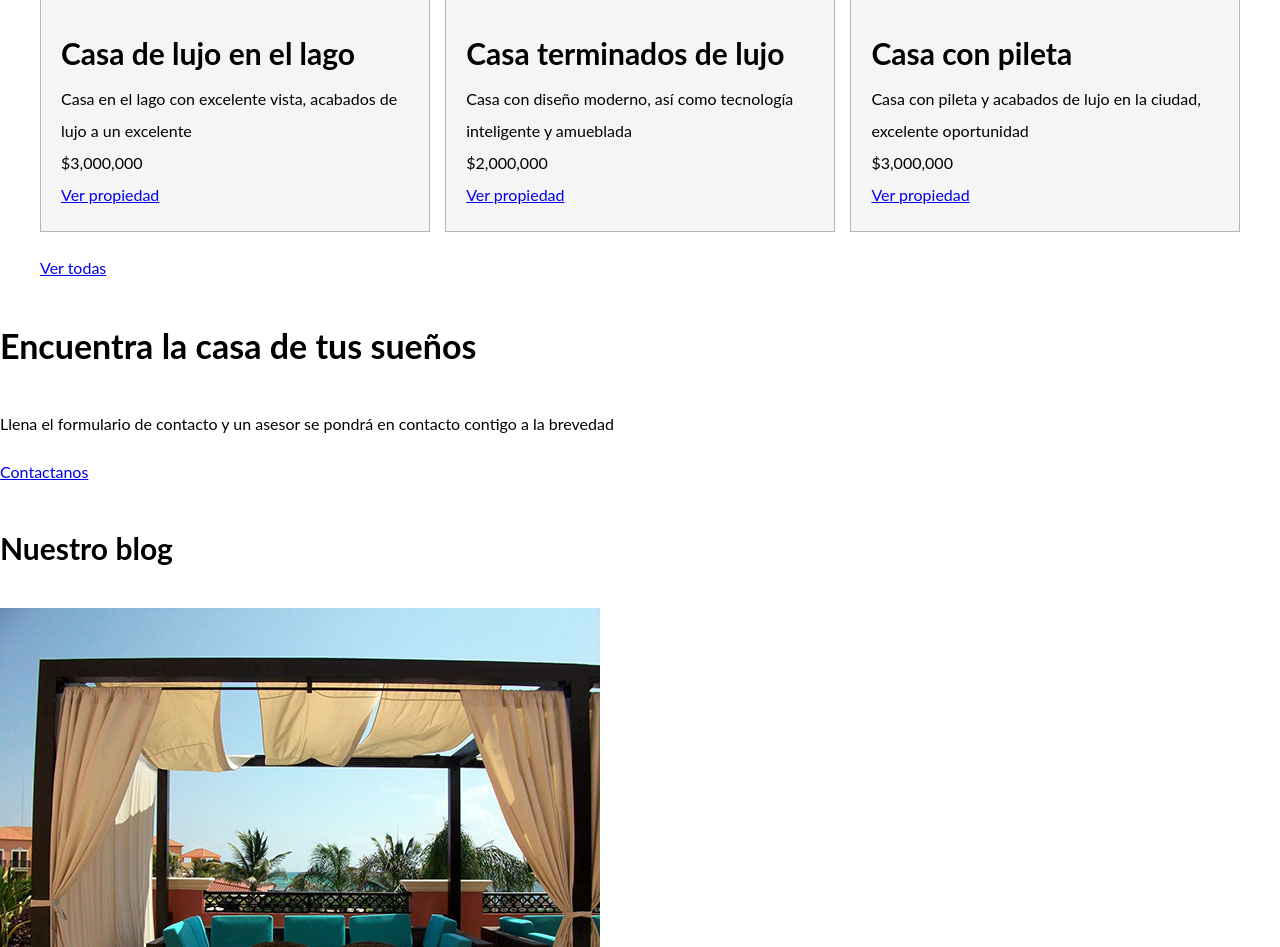
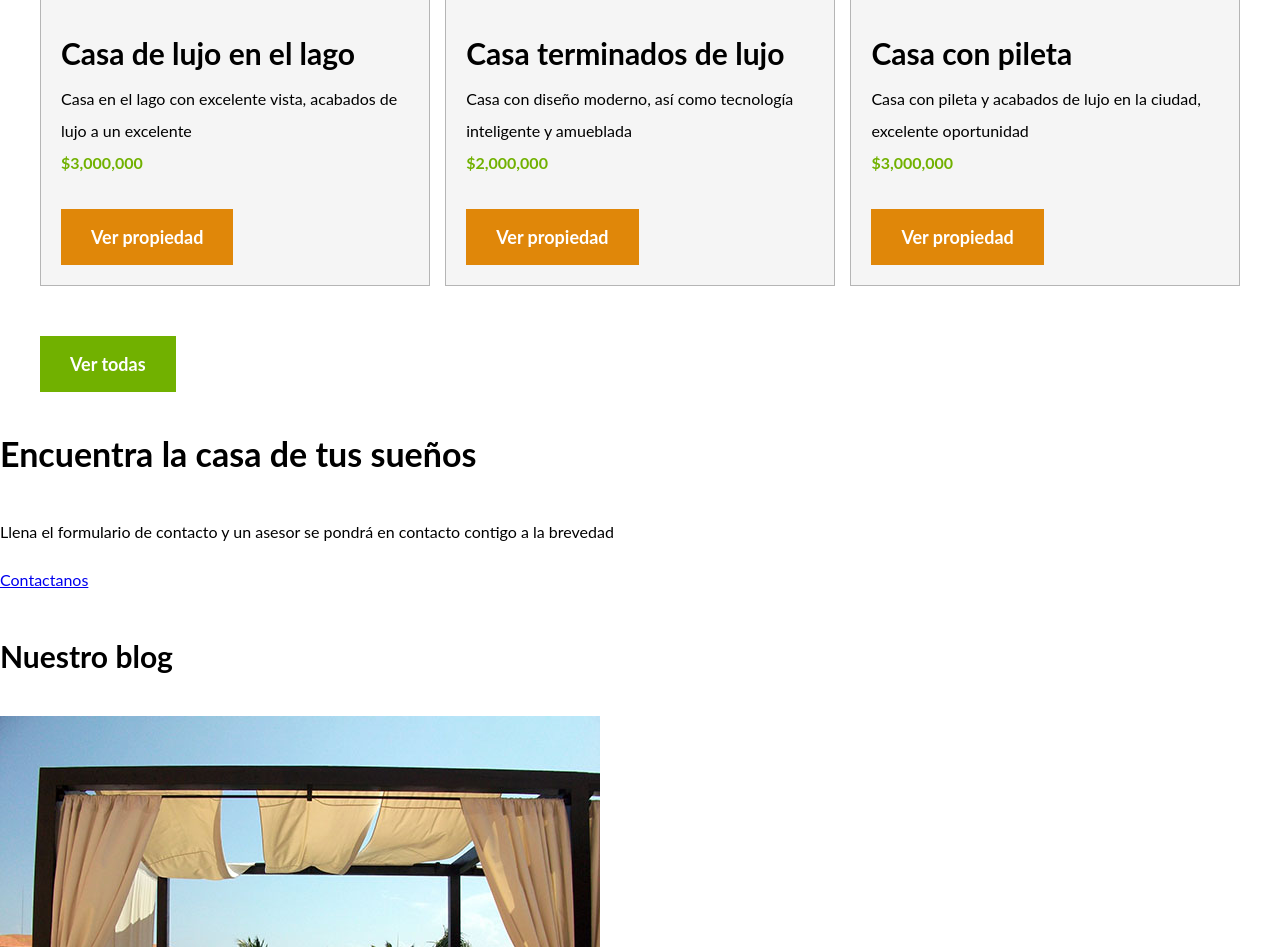
Before and after one commit to Fabianvcp/bienesraices, a plain HTML site: page index.html in a window 1280 px wide. Shown: the part 1715-2662 px from the top of the page. Drawn offline with Linux system fonts and the light colour scheme.

Commit message:
css completo

```diff
--- a/index.html
+++ b/index.html
@@ -78,8 +78,8 @@
                 <div class="contenido-anuncio">
                     <h3>Casa de lujo en el lago</h3>
                     <p>Casa en el lago con excelente vista, acabados de lujo a un excelente</p>
-                    <p>$3,000,000</p>
-                    <a href="# ">Ver propiedad</a>
+                    <p class="precio">$3,000,000</p>
+                    <a href="#" class="boton boton-amarillo">Ver propiedad</a>
                 </div>
             </div>
 
@@ -88,8 +88,8 @@
                 <div class="contenido-anuncio">
                     <h3>Casa terminados de lujo</h3>
                     <p>Casa con diseño moderno, así como tecnología inteligente y amueblada</p>
-                    <p>$2,000,000</p>
-                    <a href="# ">Ver propiedad</a>
+                    <p class="precio">$2,000,000</p>
+                    <a href="#" class="boton boton-amarillo">Ver propiedad</a>
                 </div>
             </div>
 
@@ -98,11 +98,13 @@
                 <div class="contenido-anuncio">
                     <h3>Casa con pileta</h3>
                     <p>Casa con pileta y acabados de lujo en la ciudad, excelente oportunidad</p>
-                    <p>$3,000,000</p>
-                    <a href="# ">Ver propiedad</a>
+                    <p class="precio">$3,000,000</p>
+                    <a href="#" class="boton boton-amarillo">Ver propiedad</a>
                 </div>
             </div>
-            <a href="anuncio.html ">Ver todas</a>
+            <div class="ver-todas">
+                <a href="anuncio.html" class="boton boton-verde">Ver todas</a>
+            </div>
     </main>
 
     <section>
```
